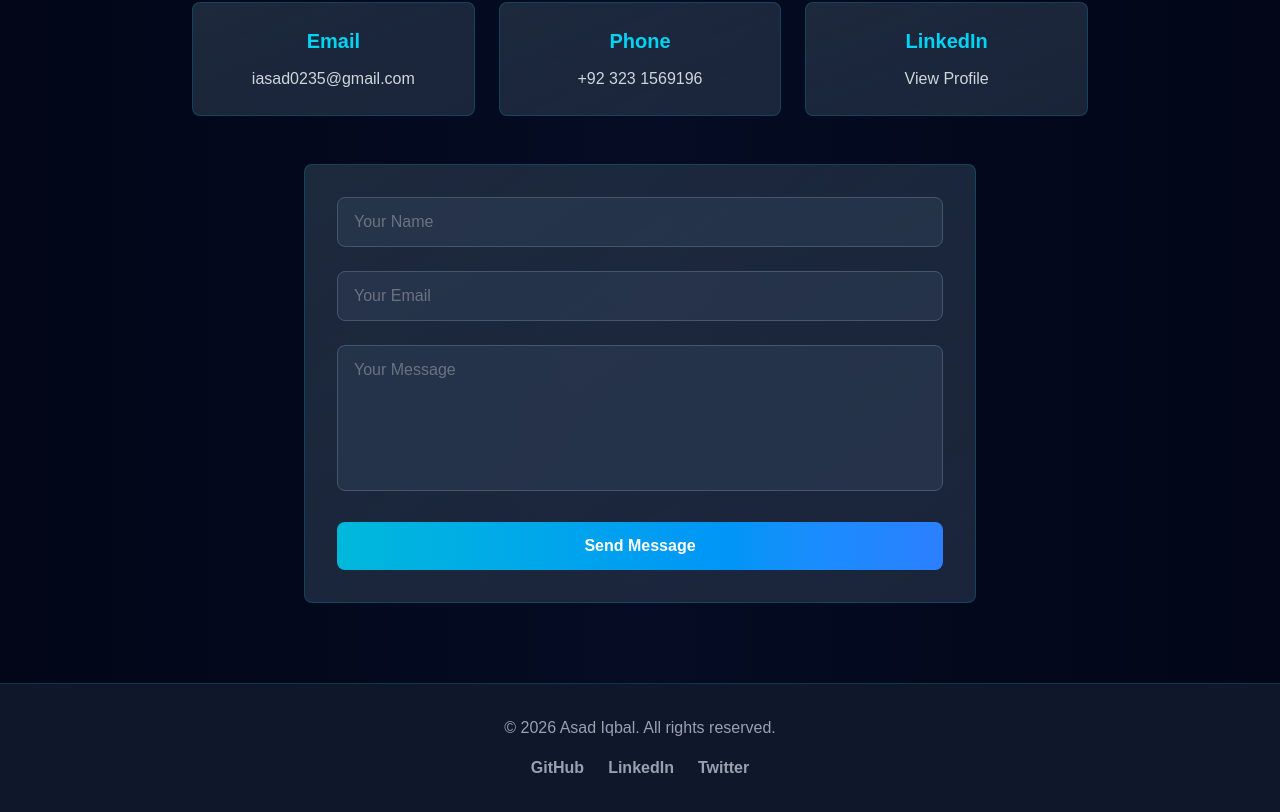
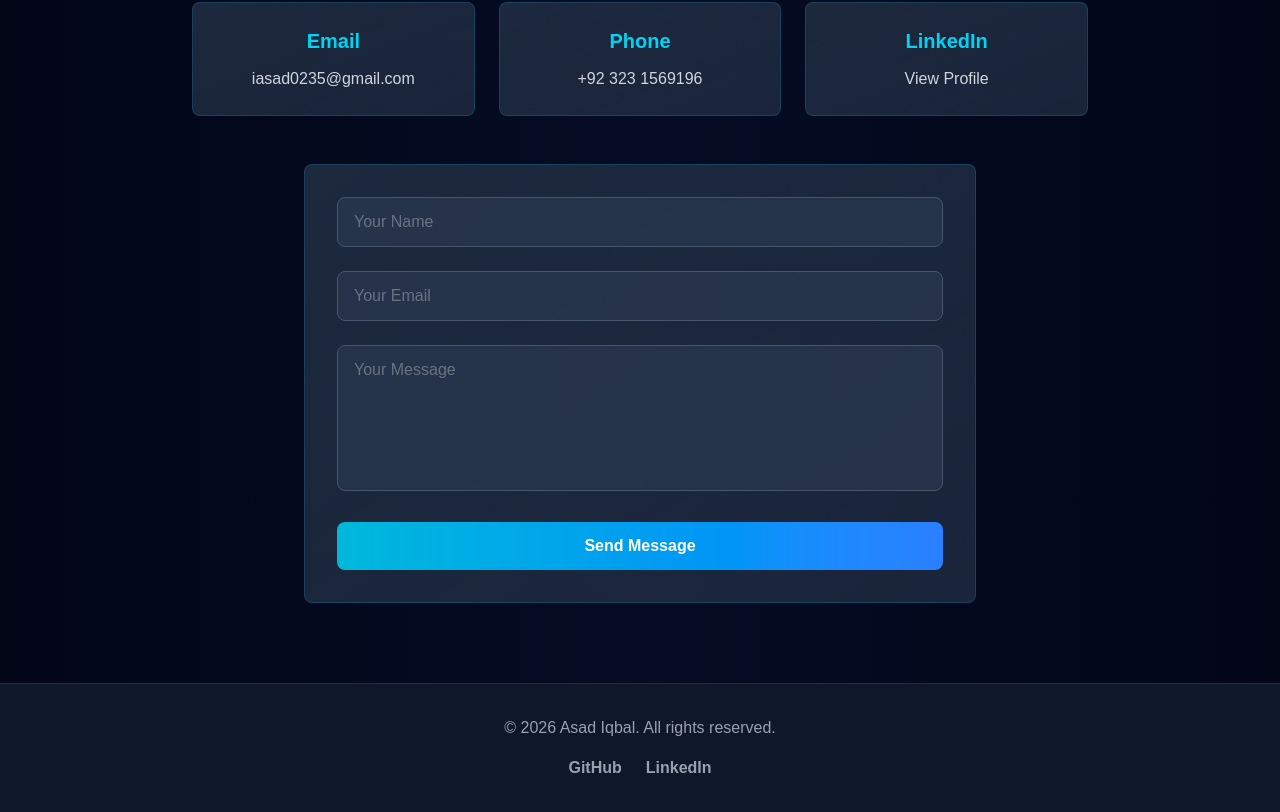
Before and after one commit to asad-iqbal78/my-portfolio, a React (Vite) app: page / in a window 1280 px wide. Shown: the part 3308-4120 px from the top of the page. Built offline with nearby package versions, Linux system fonts and the light colour scheme.

Commit message:
update footer

```diff
--- a/src/components/Footer.jsx
+++ b/src/components/Footer.jsx
@@ -12,12 +12,10 @@ const Footer = () => {
           <a href="https://github.com/asad-iqbal78" className="text-gray-400 hover:text-cyan-400 transition duration-300 font-semibold">
             GitHub
           </a>
-          <a href="https://linkedin.com/in/asadiqbal" className="text-gray-400 hover:text-cyan-400 transition duration-300 font-semibold">
+          <a href="https://www.linkedin.com/in/asad-iqbal-637268272/" className="text-gray-400 hover:text-cyan-400 transition duration-300 font-semibold">
             LinkedIn
           </a>
-          <a href="https://twitter.com" className="text-gray-400 hover:text-cyan-400 transition duration-300 font-semibold">
-            Twitter
-          </a>
+
         </div>
       </div>
     </footer>
```
